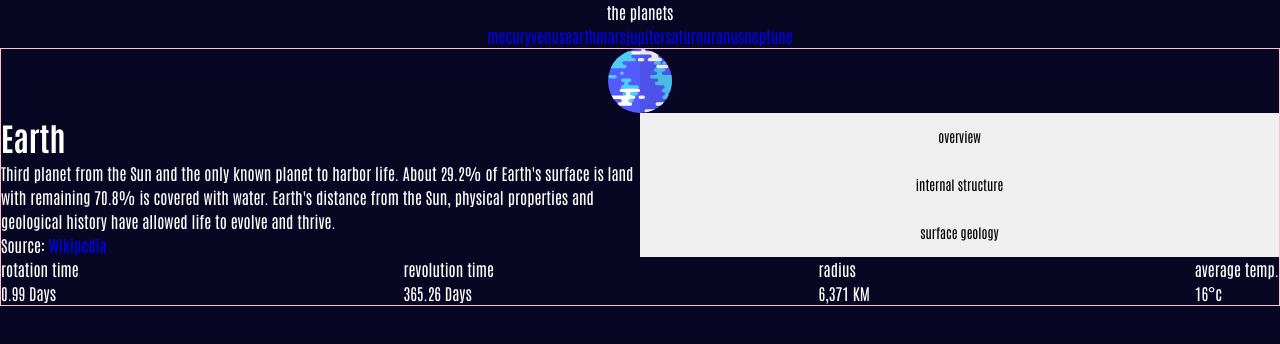
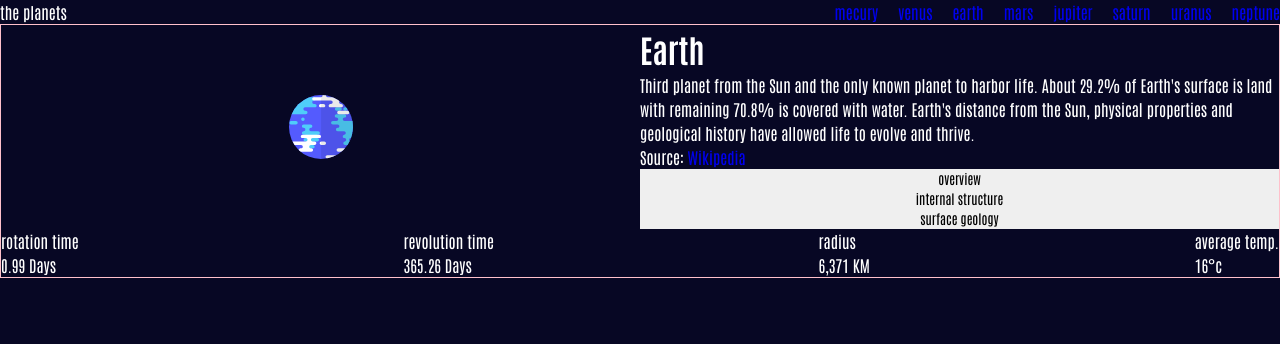
Before and after one commit to JorgeAMendoza/planet-facts, a Next.js app: page /planets/earth in a window 1280 px wide. Shown: the top 344 px of the page. Built offline with nearby package versions, Linux system fonts and the light colour scheme.

Commit message:
set layout for navbar and planet page on laptop views and up

```diff
--- a/src/components/NavBar/NavBar.module.css
+++ b/src/components/NavBar/NavBar.module.css
@@ -9,6 +9,7 @@
   /* this going to be its own little menu, with it slidding to the side, etc */
 }
 
+/* tablet queries (768px) */
 @media screen and (min-width: 768px) {
   .navBar {
     flex-direction: column;
@@ -18,5 +19,14 @@
 
   .navLinks {
     flex-direction: row;
+    gap: 2rem;
   }
 }
+
+/* laptop queries (1024px) */
+@media screen and (min-width: 1024px) {
+  .navBar {
+    flex-direction: row;
+    justify-content: space-between;
+  }
+}
--- a/src/styles/PlanetPage.module.css
+++ b/src/styles/PlanetPage.module.css
@@ -38,7 +38,7 @@
   grid-area: planetName;
 }
 
-/* tablet queries */
+/* tablet queries (768px) */
 @media screen and (min-width: 768px) {
   .planetPage {
     grid-template-areas:
@@ -61,3 +61,14 @@
     grid-template-columns: 1fr;
   }
 }
+
+/* laptop queries (1024px) */
+@media screen and (min-width: 1024px) {
+  .planetPage {
+    grid-template-areas:
+      "planetImage planetImage planetName planetName"
+      "planetImage planetImage planetContent planetContent"
+      "planetImage planetImage contentButton contentButton"
+      "stats stats stats stats";
+  }
+}
```
